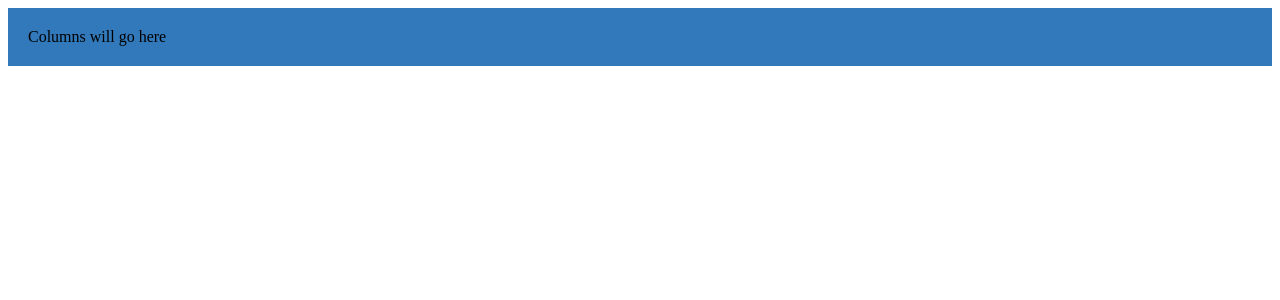
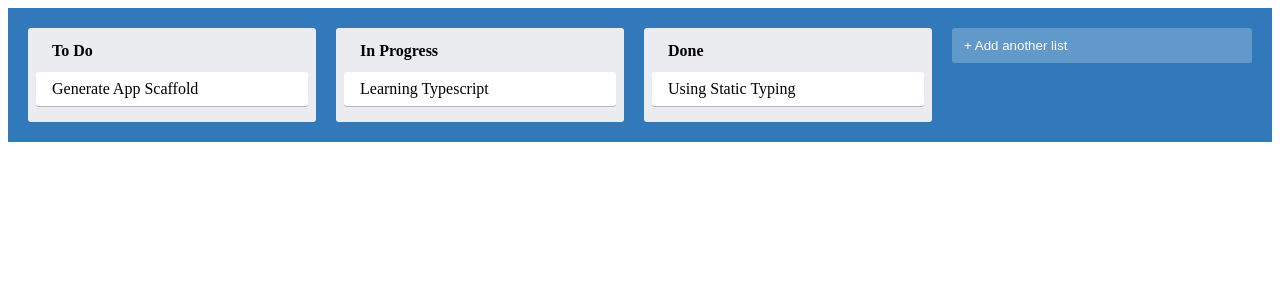
Before and after one commit to thyAshley/React-Sandbox, a React (Create React App) app in the folder trello-clone/: page / in a window 1280 px wide. Shown: the top 300 px of the page. Built offline with nearby package versions, Linux system fonts and the light colour scheme.

Commit message:
added add item function

```diff
--- /dev/null
+++ b/trello-clone/src/AddNewItem.tsx
@@ -0,0 +1,31 @@
+import React, { useState } from "react";
+import NewItemForm from "./NewItemForm";
+
+import { AddItemButton } from "./styles";
+
+type AddNewItemProps = {
+  onAdd(text: string): void;
+  toggleButtonText: string;
+  dark?: boolean;
+};
+
+const AddNewItem = ({ onAdd, toggleButtonText, dark }: AddNewItemProps) => {
+  const [showForm, setShowForm] = useState(false);
+  if (showForm) {
+    return (
+      <NewItemForm
+        onAdd={(text) => {
+          onAdd(text);
+          setShowForm(false);
+        }}
+      />
+    );
+  }
+  return (
+    <AddItemButton dark={dark} onClick={() => setShowForm(true)}>
+      {toggleButtonText}
+    </AddItemButton>
+  );
+};
+
+export default AddNewItem;
--- a/trello-clone/src/App.tsx
+++ b/trello-clone/src/App.tsx
@@ -1,9 +1,25 @@
 import React from "react";
 
+import Card from "./Card";
+import Column from "./Column";
+import AddNewItem from "./AddNewItem";
 import { AppContainer } from "./styles";
 
 function App() {
-  return <AppContainer>Columns will go here</AppContainer>;
+  return (
+    <AppContainer>
+      <Column text="To Do">
+        <Card text="Generate App Scaffold" />
+      </Column>
+      <Column text="In Progress">
+        <Card text="Learning Typescript" />
+      </Column>
+      <Column text="Done">
+        <Card text="Using Static Typing" />
+      </Column>
+      <AddNewItem toggleButtonText="+ Add another list" onAdd={console.log} />
+    </AppContainer>
+  );
 }
 
 export default App;
--- /dev/null
+++ b/trello-clone/src/NewItemForm.tsx
@@ -0,0 +1,19 @@
+import React, { useState } from "react";
+
+import { NewItemFormContainer, NewItemButton, NewItemInput } from "./styles";
+
+type NewItemFormProps = {
+  onAdd(text: string): void;
+};
+
+const NewItemForm = ({ onAdd }: NewItemFormProps) => {
+  const [text, setText] = useState("");
+  return (
+    <NewItemFormContainer>
+      <NewItemInput value={text} onChange={(e) => setText(e.target.value)} />
+      <NewItemButton onClick={() => onAdd(text)}>Create</NewItemButton>
+    </NewItemFormContainer>
+  );
+};
+
+export default NewItemForm;
--- a/trello-clone/src/styles.ts
+++ b/trello-clone/src/styles.ts
@@ -1,4 +1,8 @@
 import styled from "styled-components";
+
+type AddItemButtonProps = {
+  dark?: boolean;
+};
 
 export const AppContainer = styled.div`
   align-items: flex-start;
@@ -34,3 +38,46 @@
   border-radius: 3px;
   box-shadow: #091e4240 0px 1px 0px 0px;
 `;
+
+export const AddItemButton = styled.button<AddItemButtonProps>`
+  background-color: #ffffff3d;
+  border-radius: 3px;
+  border: none;
+  color: ${(props) => (props.dark ? "#000" : "#FFF")};
+  cursor: pointer;
+  max-width: 300px;
+  padding: 10px 12px;
+  text-align: left;
+  transition: background 85ms ease-in;
+  width: 100%;
+  &:hover {
+    background-color: #ffffff52;
+  }
+`;
+
+export const NewItemFormContainer = styled.div`
+  max-width: 300px;
+  display: flex;
+  flex-direction: column;
+  width: 100%;
+  align-items: flex-start;
+`;
+
+export const NewItemButton = styled.button`
+  background-color: #5aac44;
+  border-radius: 3px;
+  border: none;
+  box-shadow: none;
+  color: #fff;
+  padding: 6px 12px;
+  text-align: center;
+`;
+
+export const NewItemInput = styled.input`
+  border-radius: 3px;
+  border: none;
+  box-shadow: #091e4240 0px 1px 0px 0px;
+  margin-bottom: 0.5rem;
+  padding: 0.5rem 1rem;
+  width: 100%;
+`;
```
